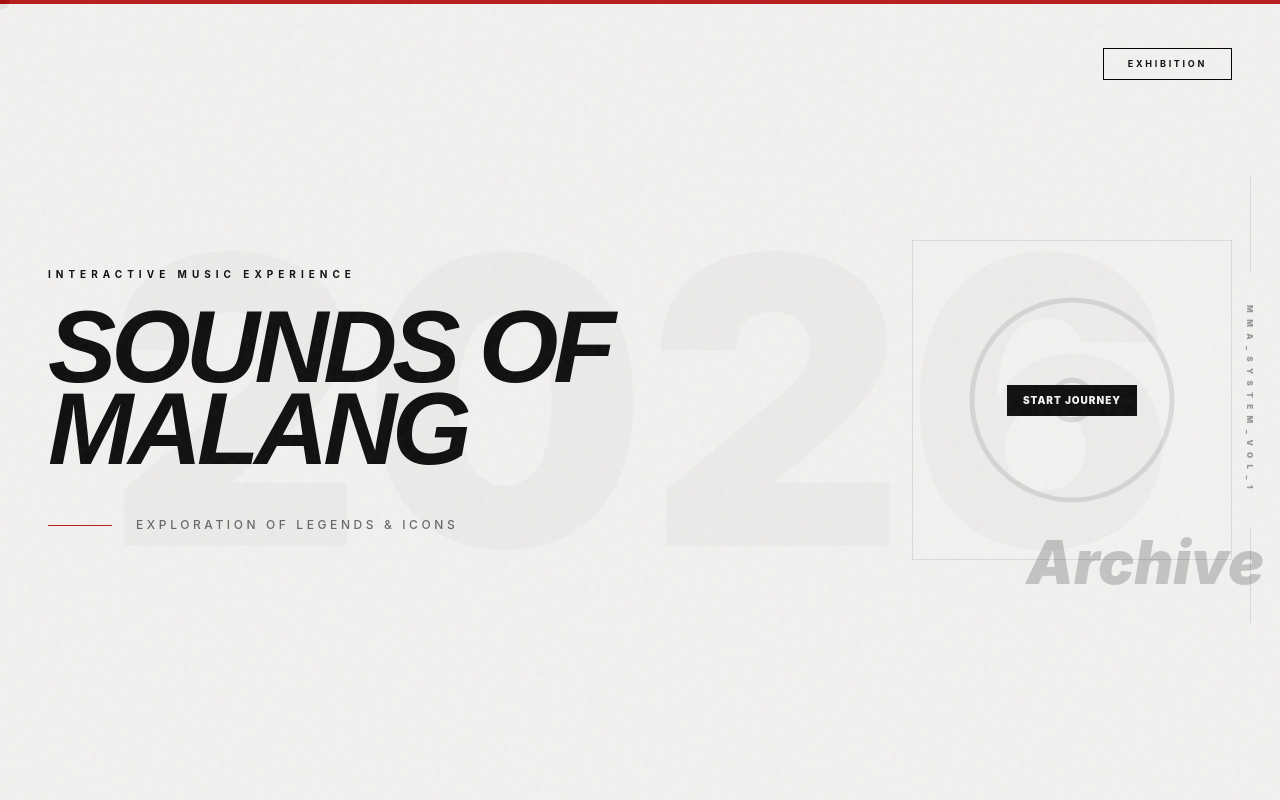
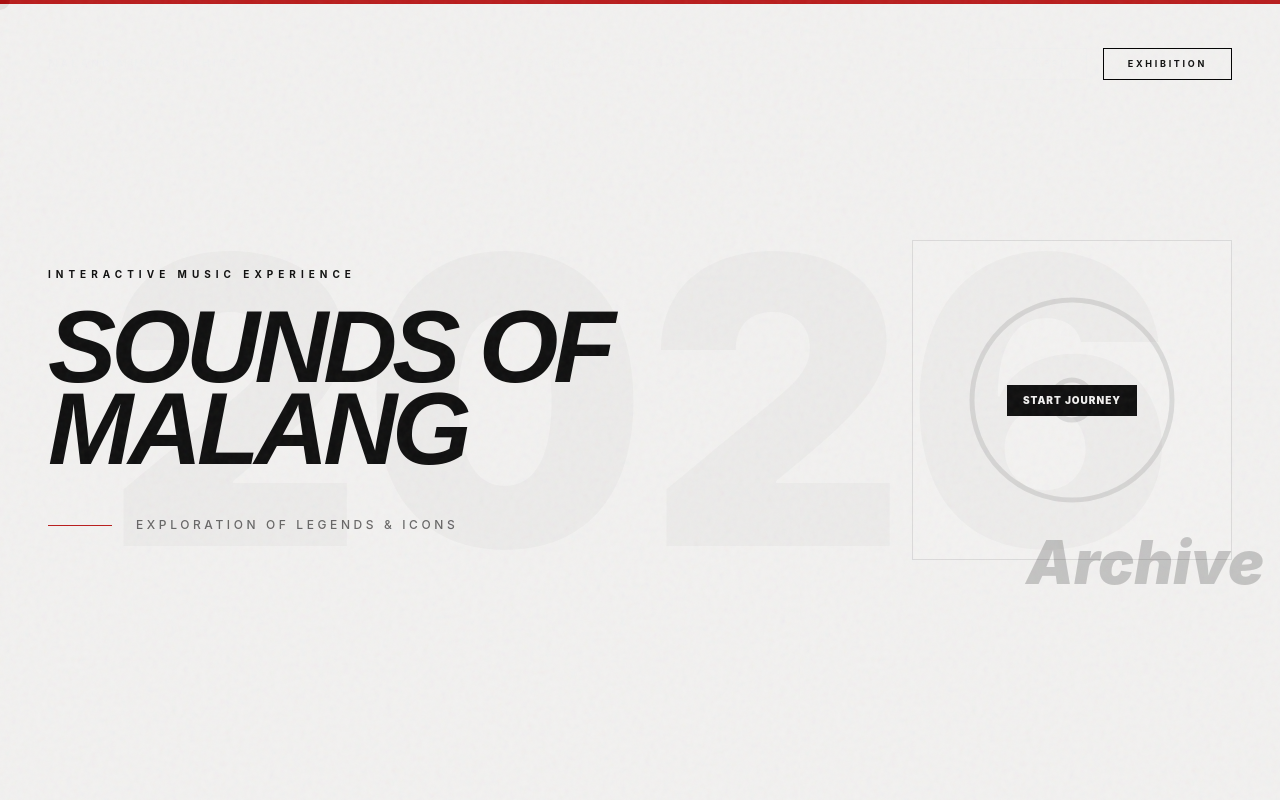
Before and after one commit to alouvre/exhibition-music-web, a React (Vite) app: page / in a window 1280 px wide. Shown: the top 800 px of the page. Built offline with nearby package versions, Linux system fonts and the light colour scheme.

Commit message:
fix: Remove redundant sidebar decor from footer
Removes the fixed sidebar decor element that was positioned relative to the footer. This element was not essential for the footer's functionality or layout and has been removed to simplify the DOM and prevent potential visual conflicts.

```diff
--- a/src/App.tsx
+++ b/src/App.tsx
@@ -536,7 +536,7 @@ export default function App() {
         )}
 
         {/* Footer */}
-        <footer className="py-32 p-12 border-t border-ink mt-48 relative overflow-hidden">
+        <footer className="py-32 p-12 relative overflow-hidden">
           <div className="container max-w-7xl mx-auto grid md:grid-cols-3 gap-16 relative z-10">
             <div className="space-y-8">
               <span className="text-3xl font-black uppercase tracking-tighter italic">MMA展</span>
@@ -572,13 +572,6 @@ export default function App() {
 
       </main>
 
-      {/* Global Exhibition Sidebar Decor */}
-      <div className="fixed right-6 top-1/2 -translate-y-1/2 z-[90] hidden md:flex flex-col items-center gap-8">
-         <div className="h-24 w-[1px] bg-ink/10" />
-         <span className="text-[8px] uppercase tracking-[0.8em] font-black vertical-text opacity-40">MMA_SYSTEM_VOL_1</span>
-         <div className="h-24 w-[1px] bg-ink/10" />
-      </div>
-
       <style>{`
         .vertical-text {
           writing-mode: vertical-rl;
```
